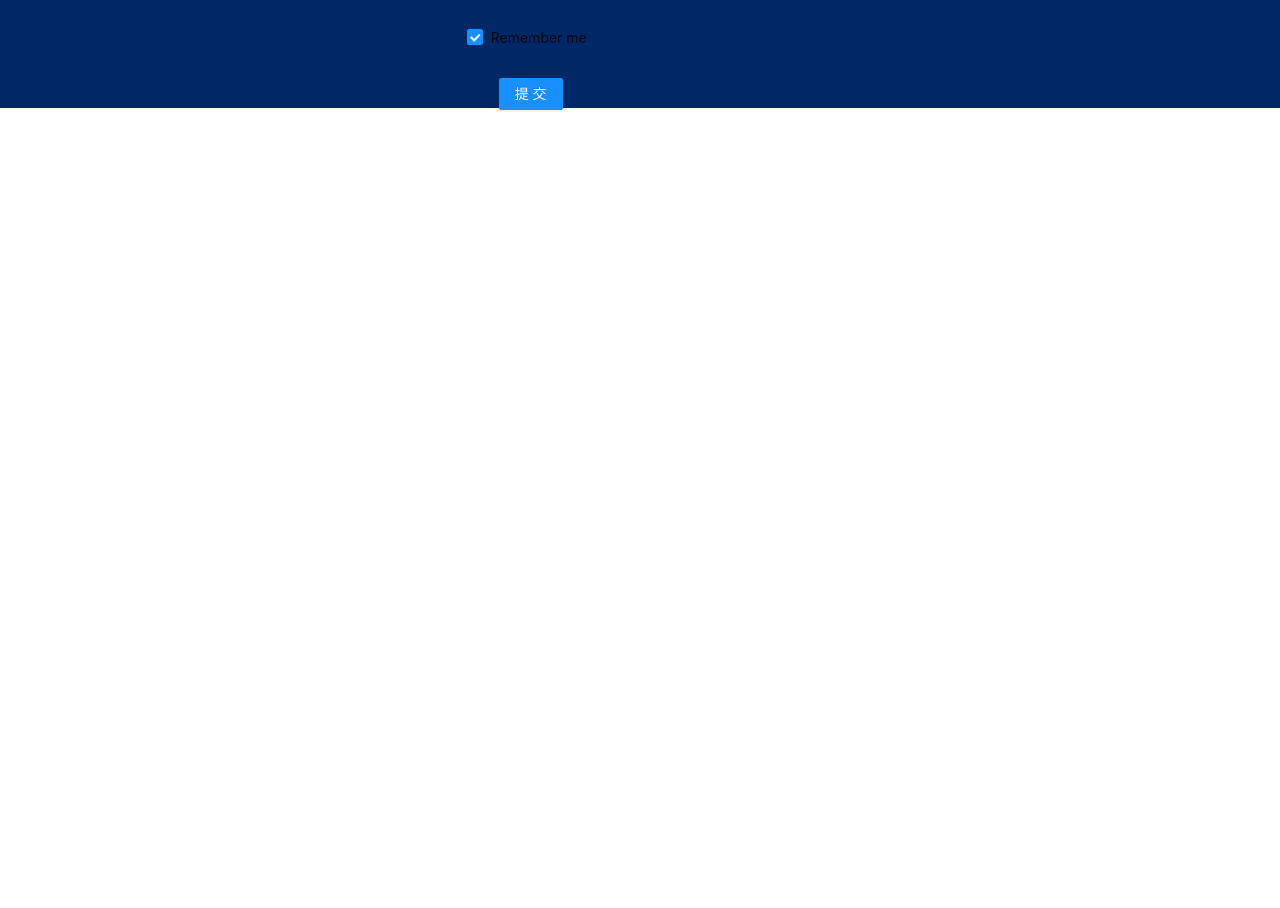
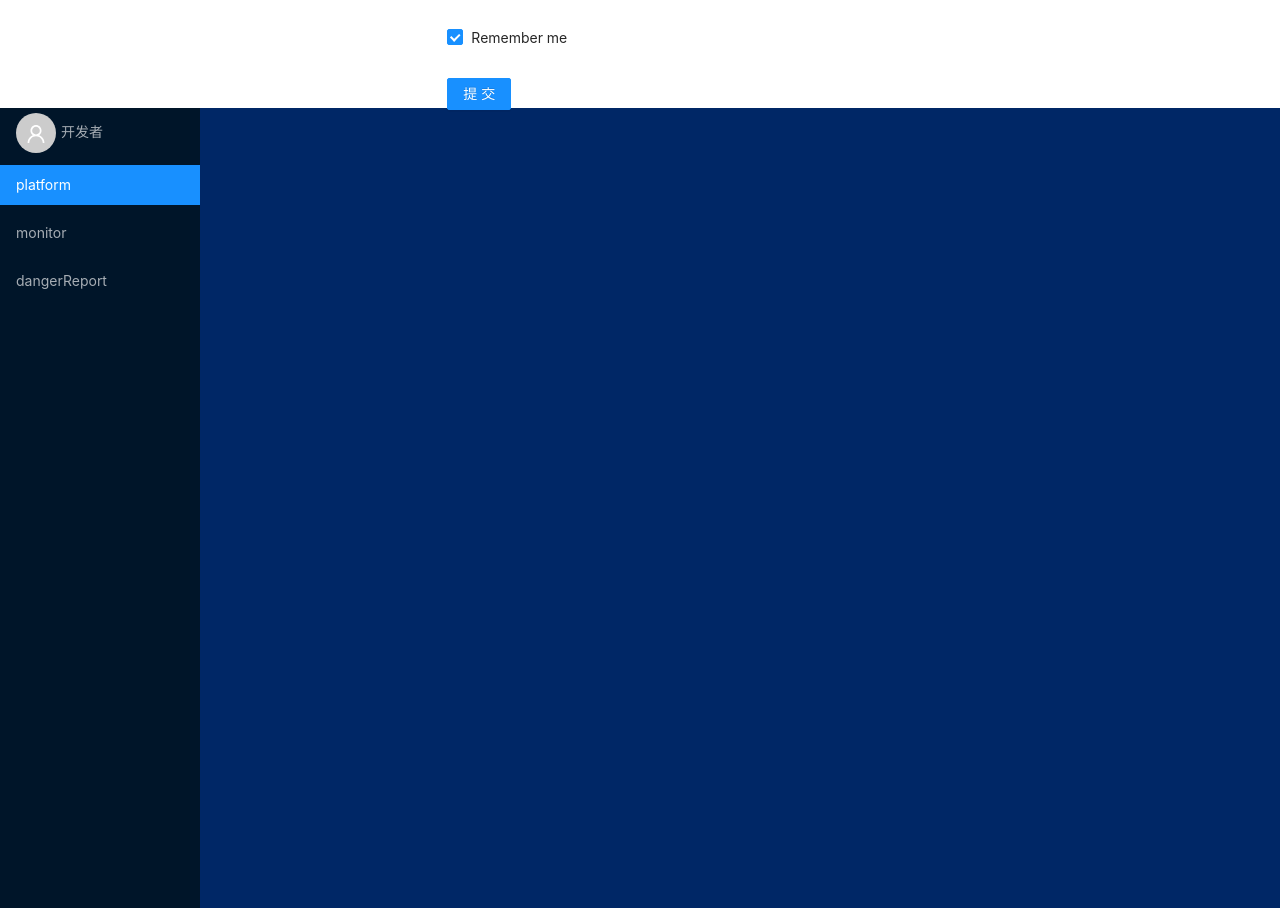
Before and after one commit to chr199769/guangfu, a React (Create React App) app: page /login in a window 1280 px wide. Shown: the part 692-1600 px from the top of the page. Before the commit the page ends 980 px from the top, so only its background shows below. Built offline with nearby package versions, Linux system fonts and the light colour scheme.

Commit message:
fix: 修改布局

```diff
--- a/src/App.less
+++ b/src/App.less
@@ -5,7 +5,10 @@
 }
 
 .App {
+  display: flex;
+  justify-content: center;
   text-align: center;
   background-color: @blue-10;
   height: 100%;
+  width: 100%;
 }
--- a/src/App.tsx
+++ b/src/App.tsx
@@ -1,23 +1,35 @@
 import React from 'react';
+import { Layout } from 'antd';
 import { BrowserRouter, Routes, Route } from 'react-router-dom';
 import './App.less';
+import LeftSider from './compoents/LeftSider';
 import DangerReport from './pages/dangerReport';
 import Login from './pages/login';
 import Monitor from './pages/monitor';
 import Platfrom from './pages/platfrom';
 
+const { Content, Sider } = Layout
+
 function App() {
   return (
-    <div className='App'>
     <BrowserRouter>
       <Routes>
         <Route path='/login' element={<Login />} />
+      </Routes>
+      <Layout className='App'>
+        <Sider>
+          <LeftSider />
+        </Sider>
+        <Content>
+          <Routes>
             <Route path='/platform' element={<Platfrom />} />
             <Route path='/monitor' element={<Monitor />} />
             <Route path='/dangerReport' element={<DangerReport />} />
           </Routes>
+        </Content>
+      </Layout>
     </BrowserRouter>
-    </div>
+
   );
 }
 
--- a/src/compoents/Sider/index.tsx
+++ b/src/compoents/LeftSider/index.tsx
@@ -5,7 +5,7 @@ import Avatar from '../Avatar'
 
 function Sider() {
   return (
-    <div style={{ width: 256 }}>
+    <div style={{ width: 200 }}>
       <Menu
         defaultSelectedKeys={['platform']}
         mode="vertical"
--- a/src/pages/dangerReport/index.tsx
+++ b/src/pages/dangerReport/index.tsx
@@ -1,10 +1,8 @@
 import React from 'react'
-import Sider from '../../compoents/Sider'
 
 function DangerReport() {
   return (
     <>
-      <Sider />
       <div>DangerReport</div>
     </>
   )
--- a/src/pages/monitor/index.tsx
+++ b/src/pages/monitor/index.tsx
@@ -1,10 +1,8 @@
 import React from 'react'
-import Sider from '../../compoents/Sider'
 
 function Monitor() {
   return (
     <>
-      <Sider />
       <div>Monitor</div>
     </>
   )
--- a/src/pages/platfrom/index.tsx
+++ b/src/pages/platfrom/index.tsx
@@ -1,11 +1,9 @@
 import { Button } from 'antd'
 import React from 'react'
-import Sider from '../../compoents/Sider'
 
 function Platfrom() {
   return (
     <>
-      <Sider />
       <div>Platfrom</div>
       <Button type='primary'>123121</Button>
     </>
```
Lines whose indentation alone changed are shown as unchanged.
